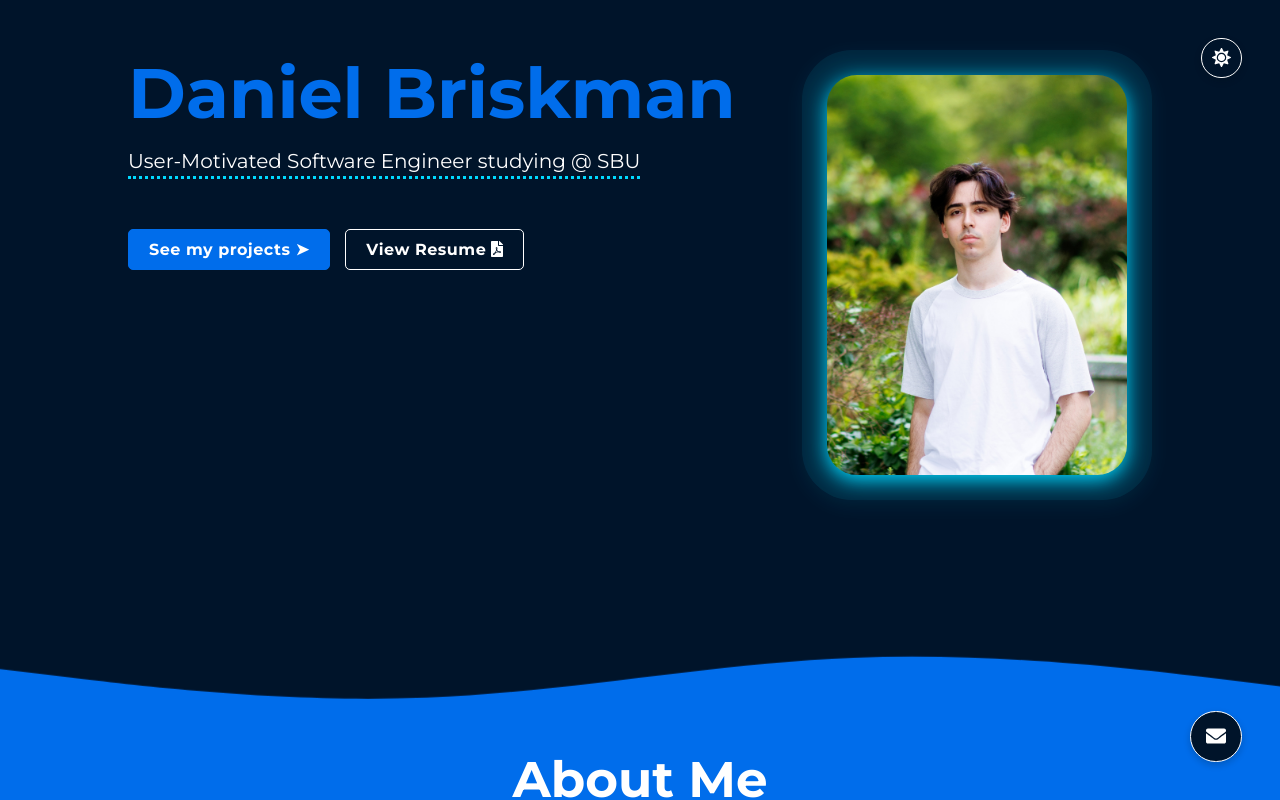
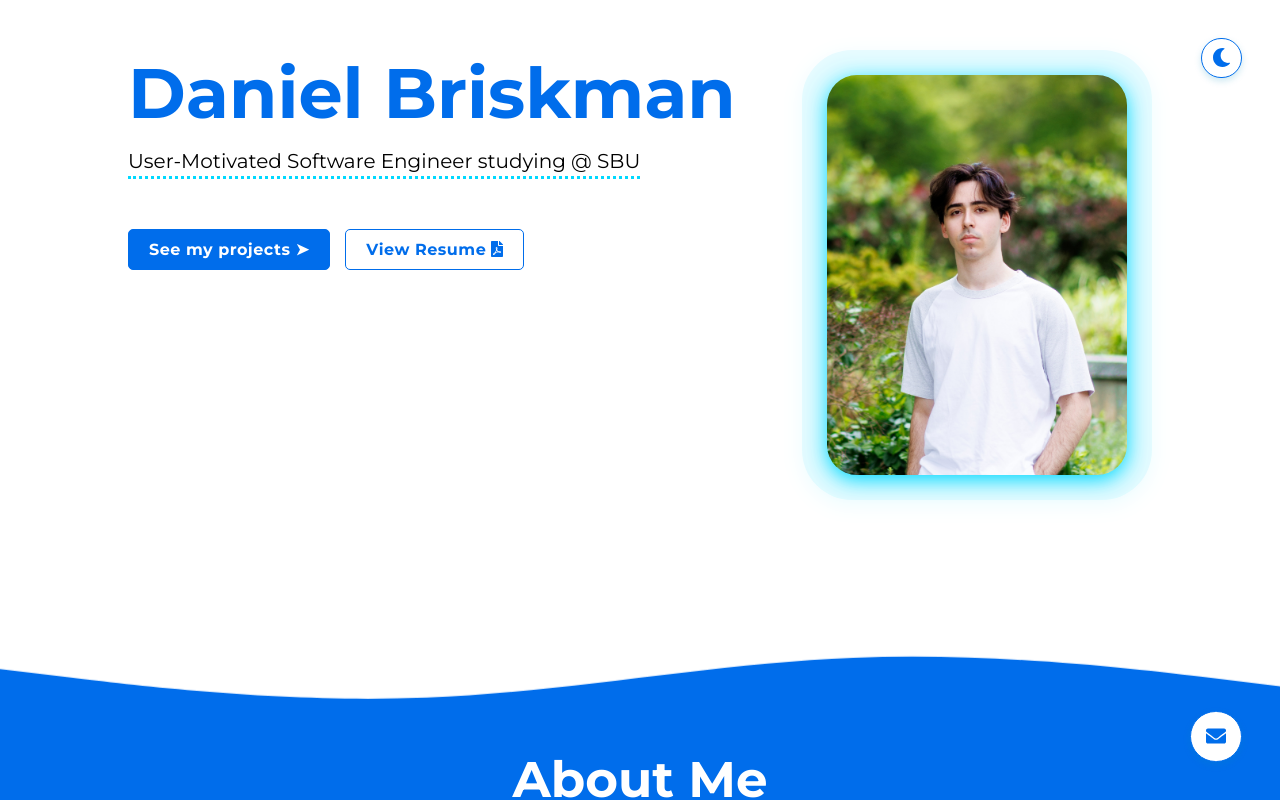
Before and after one commit to popplio2/DB-Portfolio, a Vue app in the folder portfolio/: page / in a window 1280 px wide. Shown: the top 800 px of the page. Built offline with nearby package versions, Linux system fonts and the light colour scheme.

Commit message:
temporary theme switcher revert

```diff
--- a/portfolio/src/App.vue
+++ b/portfolio/src/App.vue
@@ -32,7 +32,7 @@
   --p: 1.7rem;
 }
 /* the theme names are linked to the icon names */
-:root[theme="sun"] {
+:root[theme="moon"] {
   --bg-color: var(--white);
   --text-color: var(--black);
   --button-bg: var(--white);
@@ -41,7 +41,7 @@
   --email-btn-bg: var(--white);
   --email-btn-text: var(--main-color);
 }
-:root[theme="moon"] {
+:root[theme="sun"] {
   --bg-color: var(--dark-bg);
   --text-color: var(--white);
   --dark-bg: #00142a;
--- a/portfolio/src/components/ThemeButton.vue
+++ b/portfolio/src/components/ThemeButton.vue
@@ -18,18 +18,17 @@ export default {
     if (this.theme) {
       this.currentTheme = this.theme;
     } else {
-      this.currentTheme = "sun"; // new default
-      document.documentElement.setAttribute("theme", "moon");
+      this.currentTheme = "moon";
     }
   },
   methods: {
     toTheme() {
-      if (this.currentTheme === "sun") {
+      if (this.currentTheme === "moon") {
         document.documentElement.setAttribute("theme", "sun");
-        this.currentTheme = "moon";
+        this.currentTheme = document.documentElement.getAttribute("theme");
       } else {
         document.documentElement.setAttribute("theme", "moon");
-        this.currentTheme = "sun";
+        this.currentTheme = document.documentElement.getAttribute("theme");
       }
     },
   },
```
